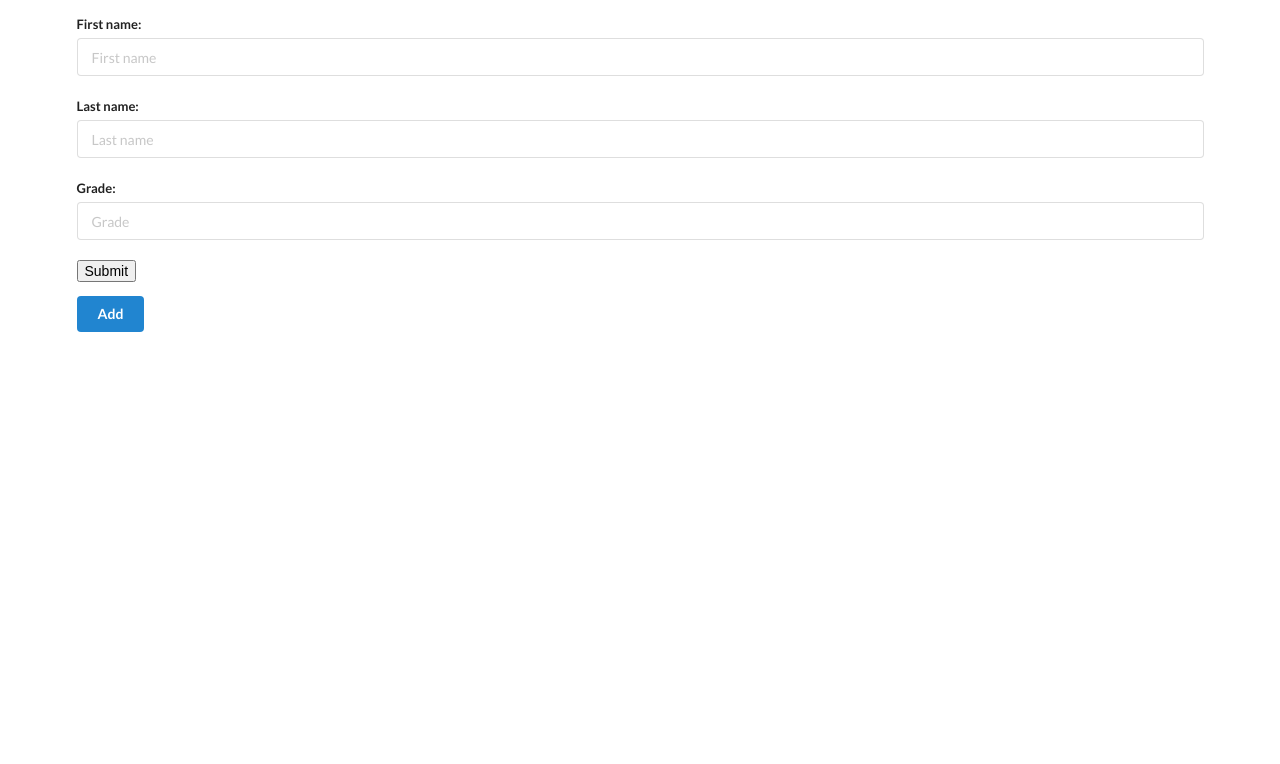
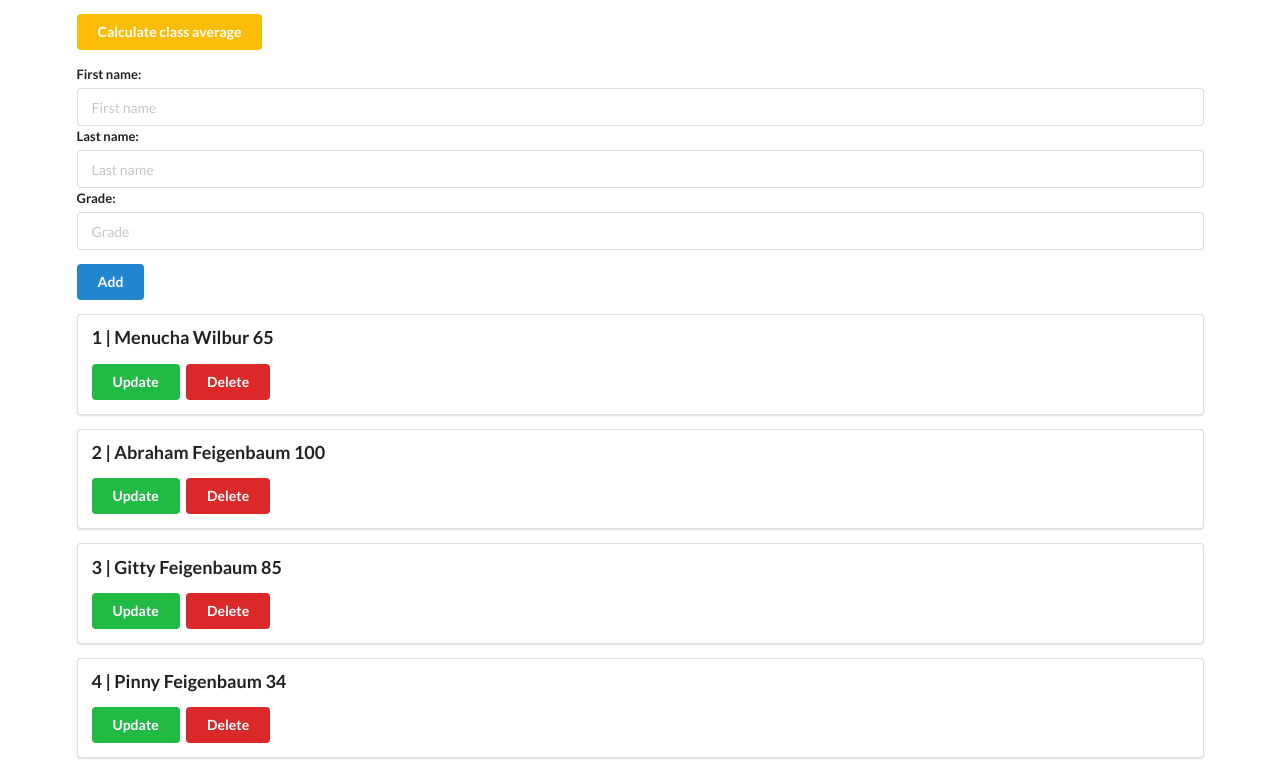
Before and after one commit to hodShebehod/Final_Project, a Flask app: page / in a window 1280 px wide. Shown: the part 82-846 px from the top of the page. Run offline with Flask 3, Linux system fonts and the light colour scheme; data comes from the database, SQL or seed files in the repository; both versions use the stored data as it was after the commit.

Commit message:
of the final changes....

```diff
--- a/app.py
+++ b/app.py
@@ -19,7 +19,7 @@
 def main():
     try:
         # creating tables if it doesn't exit
-        cursor_obj.execute('drop table students')
+        # cursor_obj.execute('drop table students')
         students_table = '''CREATE TABLE if not exists STUDENTS
                             (StudentID integer primary key autoincrement,
                             FirstName varchar(20),
@@ -27,6 +27,7 @@
                             Grade integer);'''
 
         cursor_obj.execute(students_table)
+        temp = cursor_obj.execute('select avg(Grade) from students;')
 
     except Exception as e:
         print(e.message)
@@ -57,8 +58,6 @@
 def home():
     grade_list = []
     grade_list = project.session.query(Students).all()
-    for record in grade_list:
-        print(record)
     return render_template('base.html', grade_list=grade_list)
 
 @app.post("/add")
@@ -71,18 +70,16 @@
     project.session.commit()
     return redirect(url_for("home"))
 
-@app.get("/update/<int:student_id>")
-def update():
-    stu = project.session.query(STUDENTS).filter(Student.StudentID == student_id)
-    stu.FirstName = request.form.get("fname")
-    stu.LastName = request.form.get("lname")
-    stu.Grade = request.form.get("grd")
+@app.get("/delete/<int:student_id>")
+def delete(student_id):
+    stu = project.session.query(Students).filter_by(StudentID= student_id)
+    project.session.delete(stu)
     project.session.commit()
     return redirect(url_for("home"))
 
-@app.get("/delete/<int:student_id>")
-def delete():
-    stu = project.session.query(STUDENTS).filter(Student.StudentID == student_id)
-    project.session.delete(stu)
+
+@app.get("/get_average/")
+def average():
+    project.session.update()
     project.session.commit()
     return redirect(url_for("home"))
--- a/templates/base.html
+++ b/templates/base.html
@@ -20,21 +20,22 @@
             Average App
         </h1>
 
+        <p>
+            <a class="ui yellow button" href="/get_average/">Calculate class average</a>
+        </p>
+
         <form class="ui form" action="/add" method="post">
             <div class="field">
                 <label>First name:</label>
                 <input type="text" name="fname" placeholder="First name">
                 <br>
-                <br>
                 <label>Last name:</label>
                 <input type="text" name="lname" placeholder="Last name">
-                <br>
                 <br>
                 <label>Grade:</label>
                 <input type="text" name="grd" placeholder="Grade">
                 <br>
-                <br>
-                <input type="submit" value="Submit">
+                <!--<input type="submit" value="Submit">-->
             </div>
             <button class="ui blue button" type="submit">Add</button>
         </form>
```
Also changed, not shown: project.sqlite, 1 other file.
